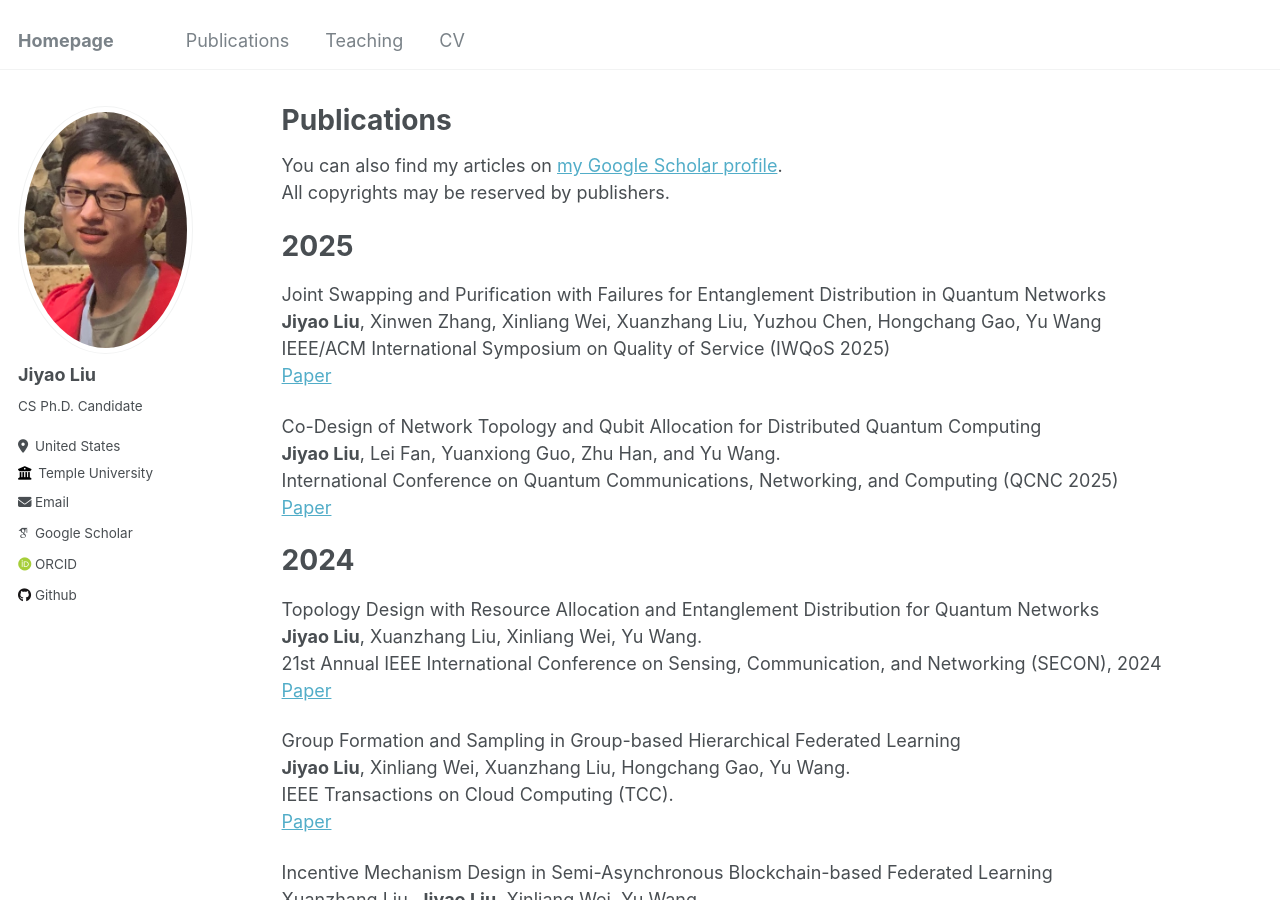
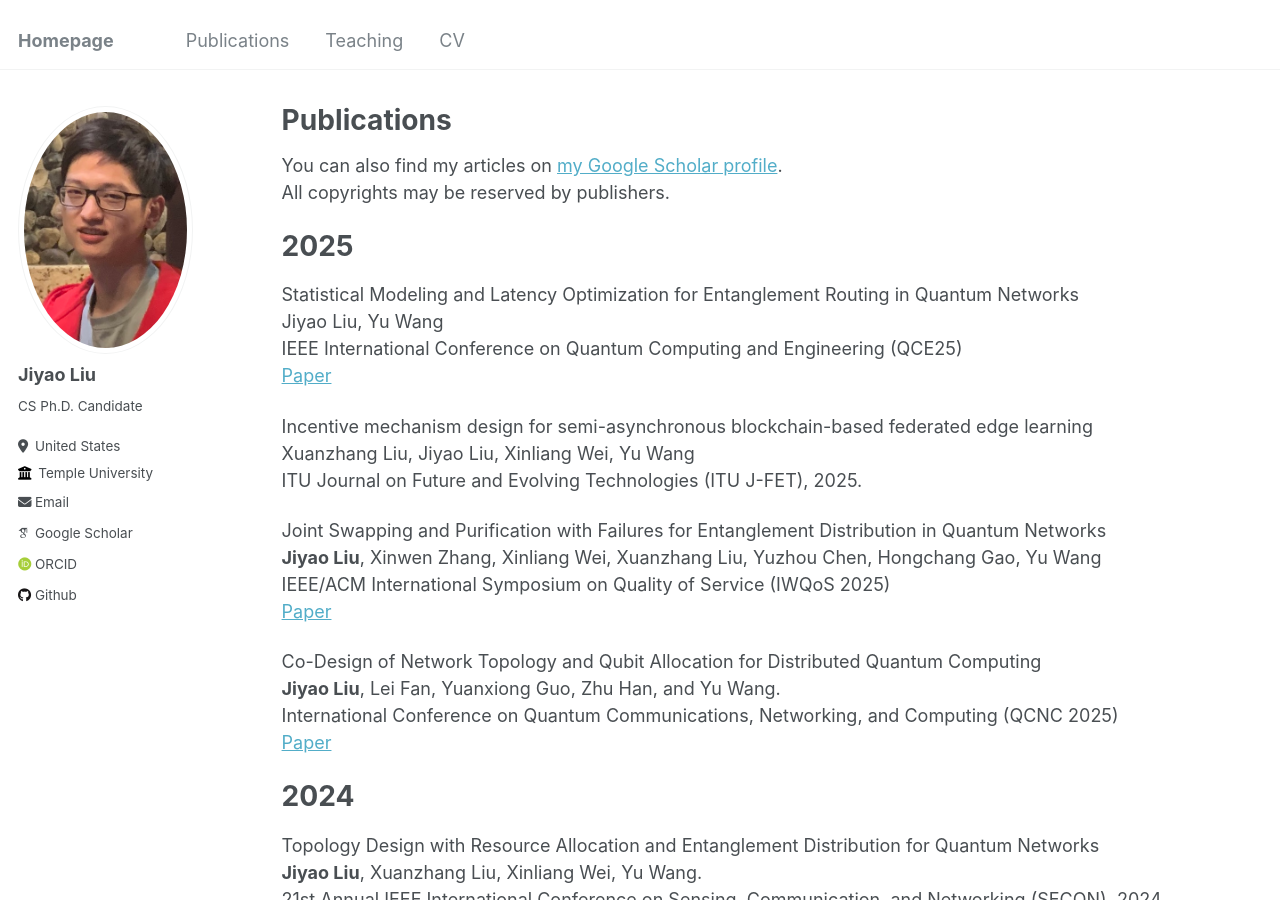
Before and after one commit to Jiyao17/jiyao17.github.io, a Jekyll site: the page built from _pages/publications.md, in a window 1280 px wide and 900 px high. Built offline with Jekyll 4.4.1, drawn with Linux system fonts in a browser that asks for light colours; some web fonts are replaced.

Commit message:
update qce 25

```diff
--- a/_pages/publications.md
+++ b/_pages/publications.md
@@ -28,6 +28,17 @@ Xuanzhang Liu, **Jiyao Liu**, Xinliang Wei, Yu Wang.
 IEEE Transactions on Network and Service Management (TNSM), under review.   -->
 
 # 2025
+
+Statistical Modeling and Latency Optimization for Entanglement Routing in Quantum Networks
+Jiyao Liu, Yu Wang
+IEEE International Conference on Quantum Computing and Engineering (QCE25)
+[Paper](/files/papers/2025/Latency_in_QNs.pdf){:target="_blank"}
+
+
+Incentive mechanism design for semi-asynchronous blockchain-based federated edge learning
+Xuanzhang Liu, Jiyao Liu, Xinliang Wei, Yu Wang
+ITU Journal on Future and Evolving Technologies (ITU J-FET), 2025.
+
 Joint Swapping and Purification with Failures for Entanglement Distribution in Quantum Networks
 **Jiyao Liu**, Xinwen Zhang, Xinliang Wei, Xuanzhang Liu, Yuzhou Chen, Hongchang Gao, Yu Wang
 IEEE/ACM International Symposium on Quality of Service (IWQoS 2025)
```
Also changed, not shown: _pages/about.md (+2 -0 lines), 1 other file.
